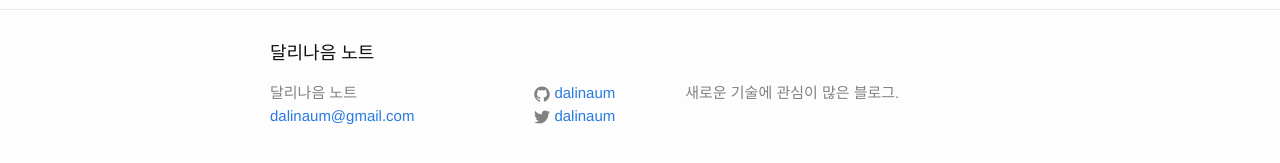
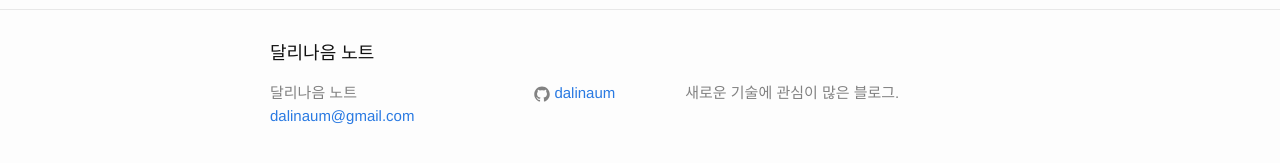
Before and after one commit to dalinaum/dalinaum.github.io, a Jekyll site: the page built from _posts/2015-04-11-unit-testing-is-not-enough.markdown, in a window 1280 px wide. Shown: the part 425-588 px from the top of the page. Built offline with Jekyll 4.4.1, drawn with Linux system fonts in a browser that asks for light colours; Markdown is read by kramdown in place of the engine named in the settings.

Commit message:
Remove twitter 링크

```diff
--- a/_config.yml
+++ b/_config.yml
@@ -5,7 +5,6 @@ description: > # this means to ignore newlines until "baseurl:"
   새로운 기술에 관심이 많은 블로그.
 baseurl: "" # the subpath of your site, e.g. /blog/
 url: "http://dalinaum.github.io" # the base hostname & protocol for your site
-twitter_username: dalinaum
 github_username: dalinaum
 
 timezone: Asia/Seoul
```
